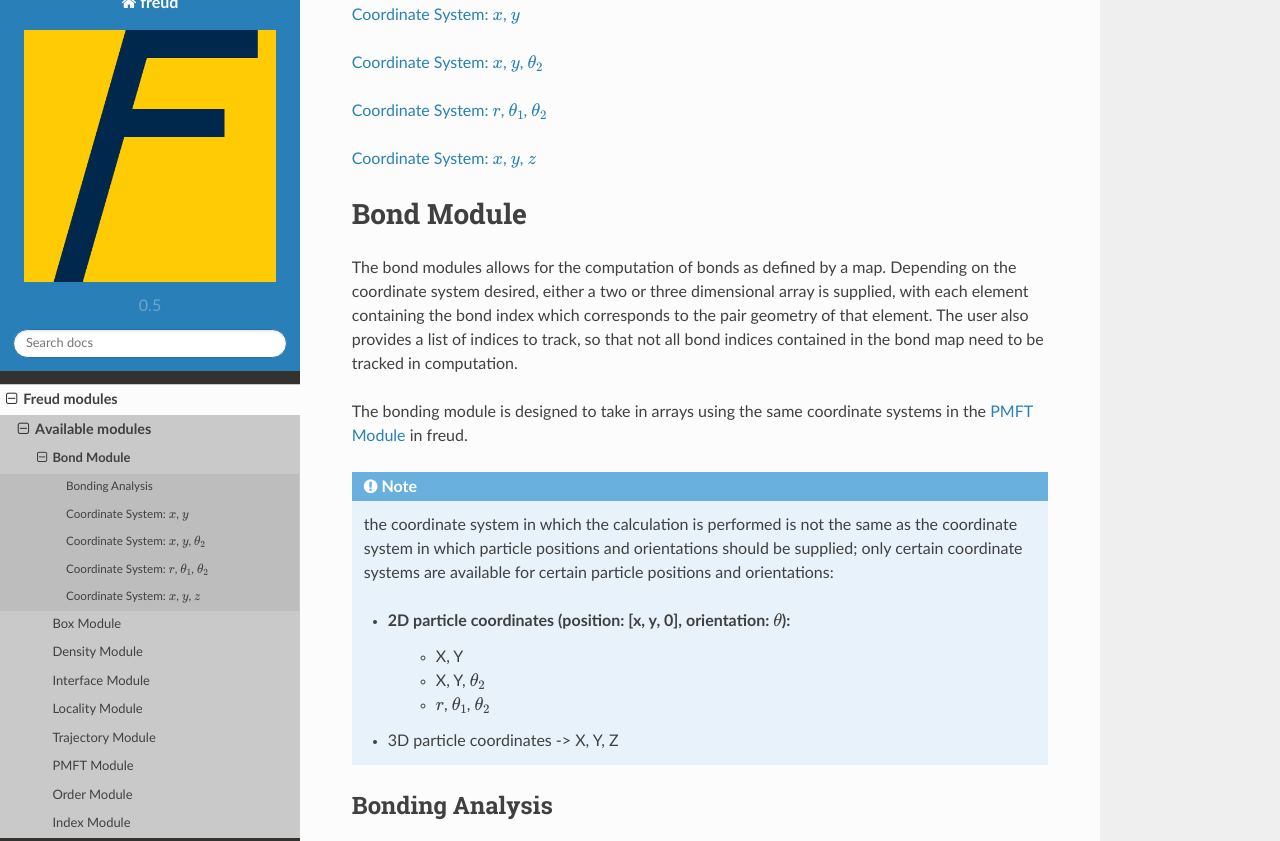
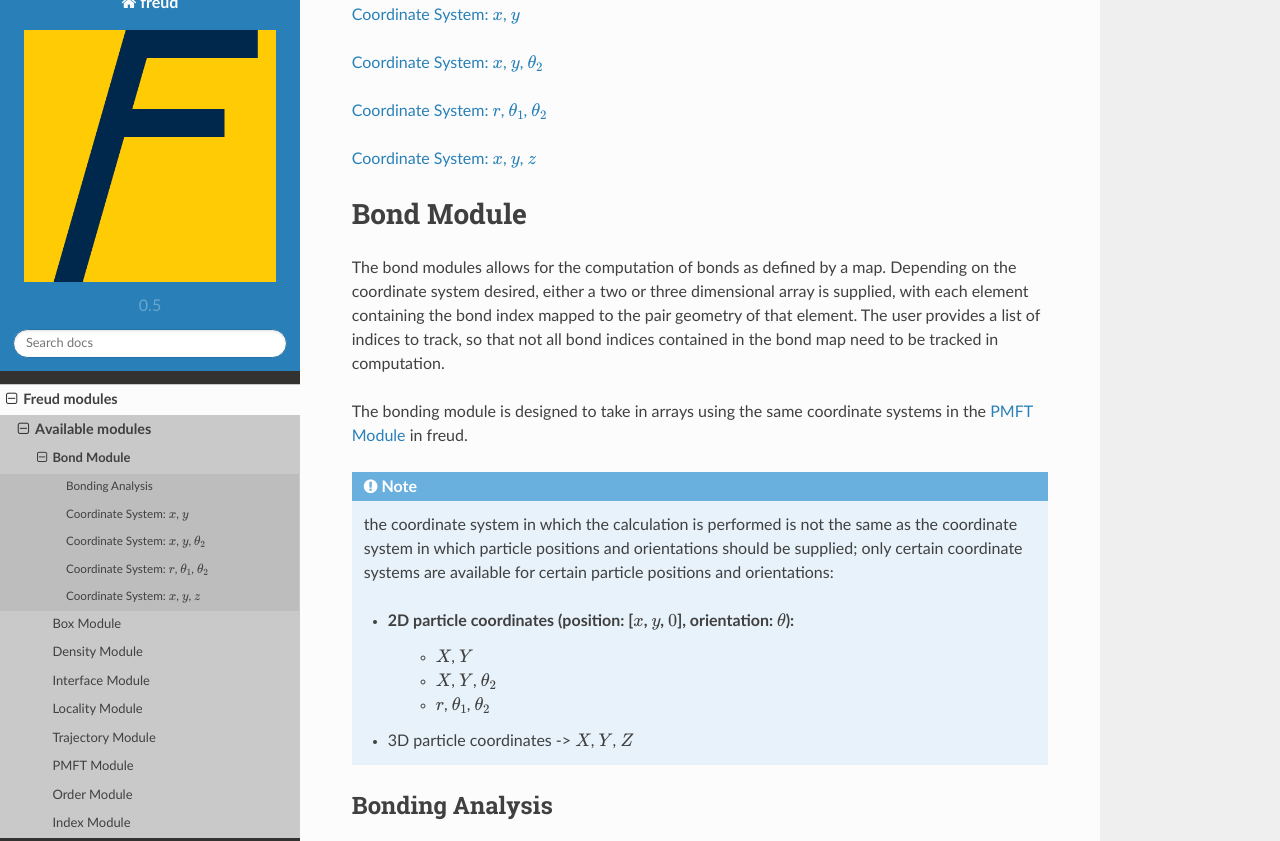
Before and after one commit to glotzerlab/freud, a Sphinx documentation site: the page built from doc/source/bond.rst, in a window 1280 px wide and 900 px high, scrolled down 228 px, cut to the strip 0-841 px from the top of the window. Built offline with Sphinx 7.4.7 and the Read the Docs theme 2.0.0, drawn with Linux system fonts in a browser that asks for light colours; some of the changed lines change nothing that is shown.

```diff
--- a/doc/source/bond.rst
+++ b/doc/source/bond.rst
@@ -5,8 +5,8 @@
 ===========
 
 The bond modules allows for the computation of bonds as defined by a map. Depending on the coordinate system desired, \
-either a two or three dimensional array is supplied, with each element containing the bond index which corresponds to \
-the pair geometry of that element. The user also provides a list of indices to track, so that not all bond indices \
+either a two or three dimensional array is supplied, with each element containing the bond index mapped to \
+the pair geometry of that element. The user provides a list of indices to track, so that not all bond indices \
 contained in the bond map need to be tracked in computation.
 
 The bonding module is designed to take in arrays using the same coordinate systems in the :doc:`pmft` in freud.
@@ -16,12 +16,12 @@
     particle positions and orientations should be supplied; only certain coordinate systems are available for certain \
     particle positions and orientations:
 
-    * 2D particle coordinates (position: [x, y, 0], orientation: :math:`\theta`):
-        * X, Y
-        * X, Y, :math:`\theta_2`
+    * 2D particle coordinates (position: [:math:`x`, :math:`y`, :math:`0`], orientation: :math:`\theta`):
+        * :math:`X`, :math:`Y`
+        * :math:`X`, :math:`Y`, :math:`\theta_2`
         * :math:`r`, :math:`\theta_1`, :math:`\theta_2`
 
-    * 3D particle coordinates -> X, Y, Z
+    * 3D particle coordinates -> :math:`X`, :math:`Y`, :math:`Z`
 
 Bonding Analysis
 ================
```
Also changed, not shown: 2 other files.
